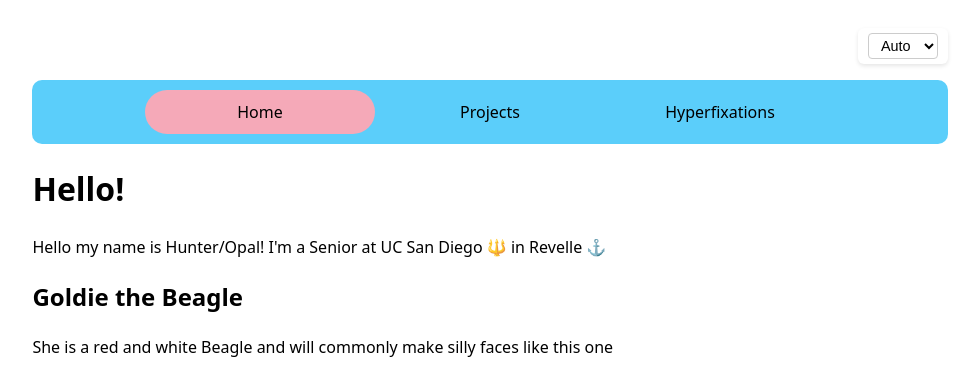
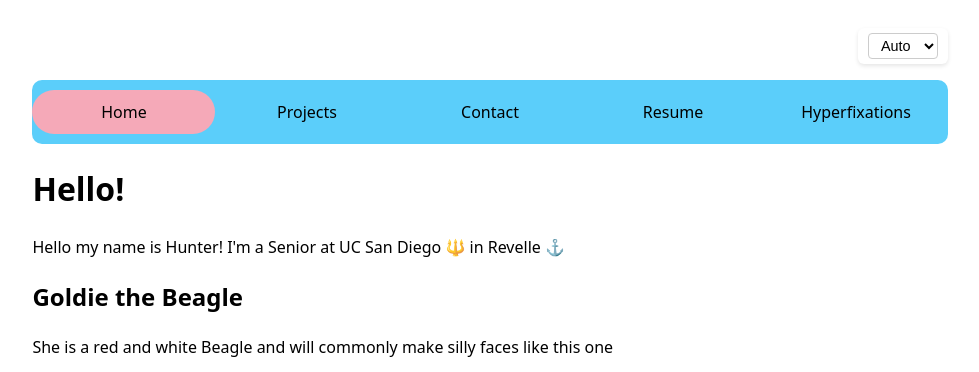
Before and after one commit to hsflores7/portfolio-dsc106, a plain HTML site: page index.html in a window 1280 px wide. Shown: the top 372 px of the page, without its empty margins (150-1129 px from the left). Drawn offline with Linux system fonts and the light colour scheme; no server answers.

Commit message:
webpage updates

```diff
--- a/global.js
+++ b/global.js
@@ -3,8 +3,8 @@ const ARE_WE_HOME = document.body.classList.contains('home');
 let pages = [
     { url: '', title: 'Home' },
     { url: 'projects/', title: 'Projects' },
-    // { url: 'contact/', title: 'Contact' },
-    // { url: 'resume/', title: 'Resume' },
+    { url: 'contact/', title: 'Contact' },
+    { url: 'resume/', title: 'Resume' },
     { url: 'hyperfixations/', title: 'Hyperfixations' }
 ];
 
--- a/index.html
+++ b/index.html
@@ -23,7 +23,7 @@
 
 <body class="home">
     <h1>Hello!</h1>
-    <p>Hello my name is Hunter/Opal! I'm a Senior at UC San Diego &#128305 in Revelle &#9875</p>
+    <p>Hello my name is Hunter! I'm a Senior at UC San Diego &#128305 in Revelle &#9875</p>
 
     <!-- <p class="datum">
         <span class="attribute">Age</span><span class="colon">: </span>
```
